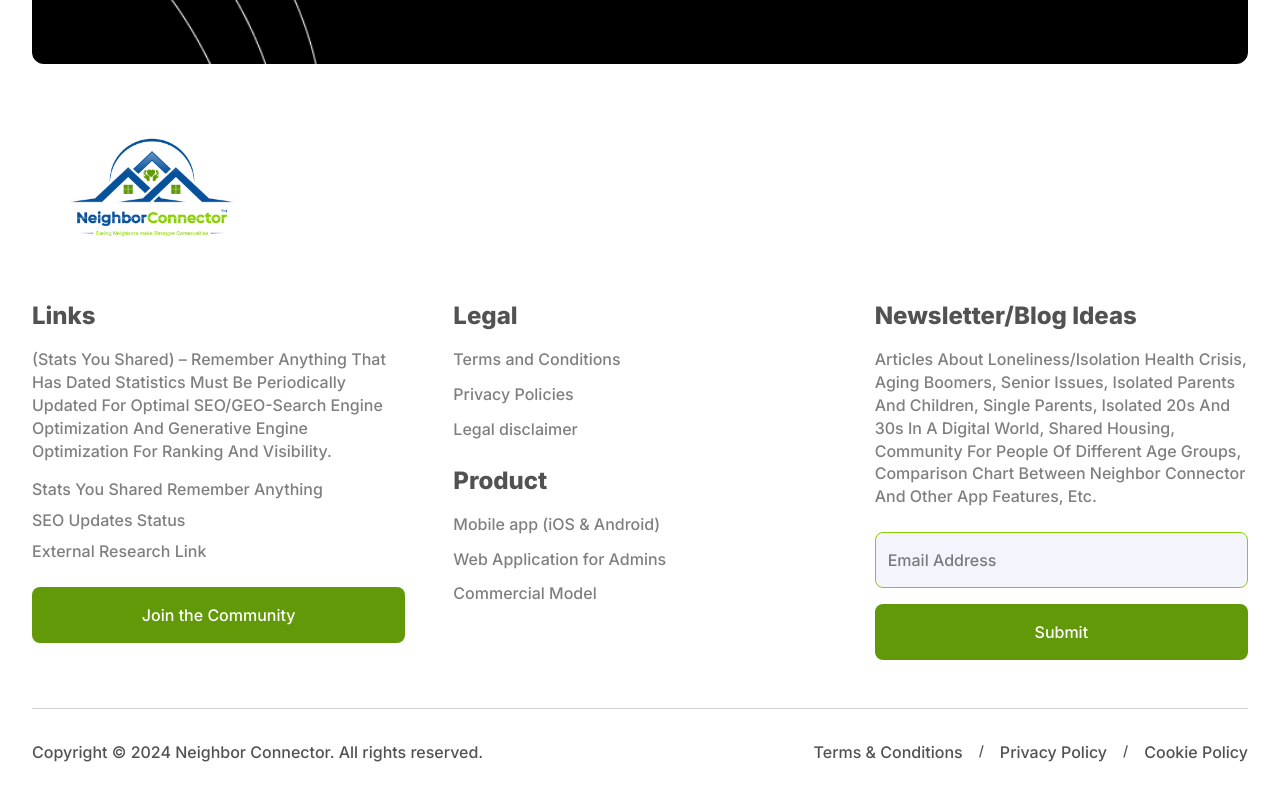
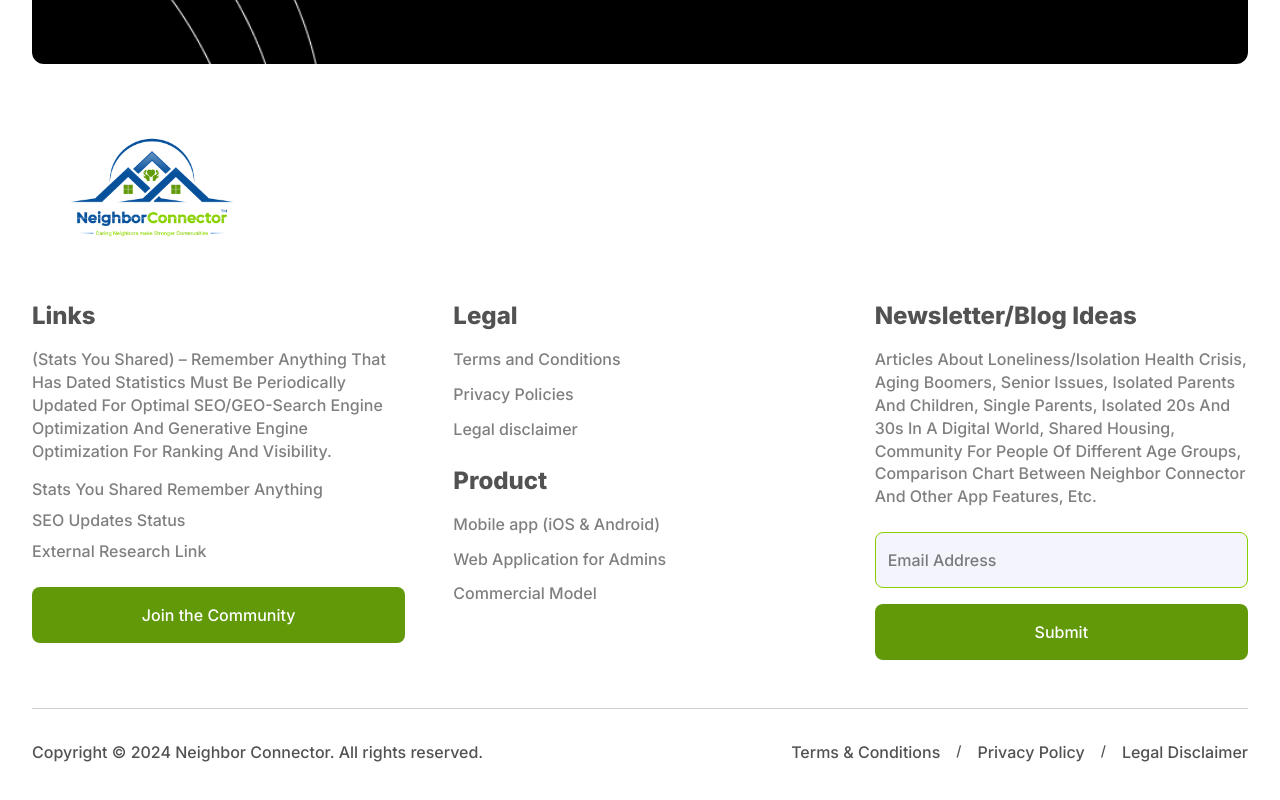
Before and after one commit to dignitestudios-dev/Neighbour-Connector-Web, a Next.js app: page / in a window 1280 px wide. Shown: the part 7725-8525 px from the top of the page. Built offline with nearby package versions, Linux system fonts and the light colour scheme.

Commit message:
update:footer links

```diff
--- a/src/components/Footer.jsx
+++ b/src/components/Footer.jsx
@@ -144,7 +144,7 @@ const Footer = () => {
               <ul className="space-y-3 text-xs md:text-sm text-black/50">
                 <li>
                   <Link
-                    href="/app/terms-and-conditions"
+                    href="/terms-and-conditions"
                     className="hover:underline hover:text-success"
                   >
                     Terms and Conditions
@@ -152,7 +152,7 @@ const Footer = () => {
                 </li>
                 <li>
                   <Link
-                    href="/app/privacy-policy"
+                    href="/privacy-policy"
                     className="hover:underline hover:text-success"
                   >
                     Privacy Policies
@@ -160,7 +160,7 @@ const Footer = () => {
                 </li>
                 <li>
                   <Link
-                    href="/app/legal-disclaimer"
+                    href="/legal-disclaimer"
                     className="hover:underline hover:text-success"
                   >
                     Legal disclaimer
@@ -242,16 +242,16 @@ const Footer = () => {
             Copyright © 2024 Neighbor Connector. All rights reserved.
           </p>
           <div className="text-xs md:text-sm text-secondary space-x-2 md:space-x-4 flex flex-wrap">
-            <a href="#" className="hover:text-primary">
+            <a href="/terms-and-conditions" className="hover:text-primary">
               Terms & Conditions
             </a>
             <span>/</span>
-            <a href="#" className="hover:text-primary">
+            <a href="/privacy-policy" className="hover:text-primary">
               Privacy Policy
             </a>
             <span>/</span>
-            <a href="#" className="hover:text-primary">
-              Cookie Policy
+            <a href="/legal-disclaimer" className="hover:text-primary">
+              Legal Disclaimer
             </a>
           </div>
         </div>
```
